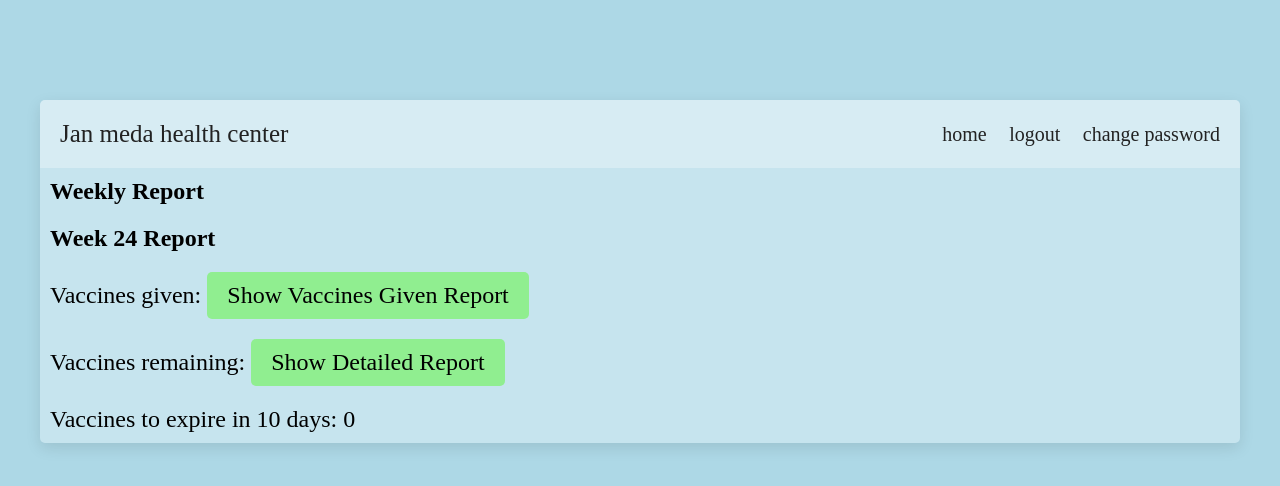
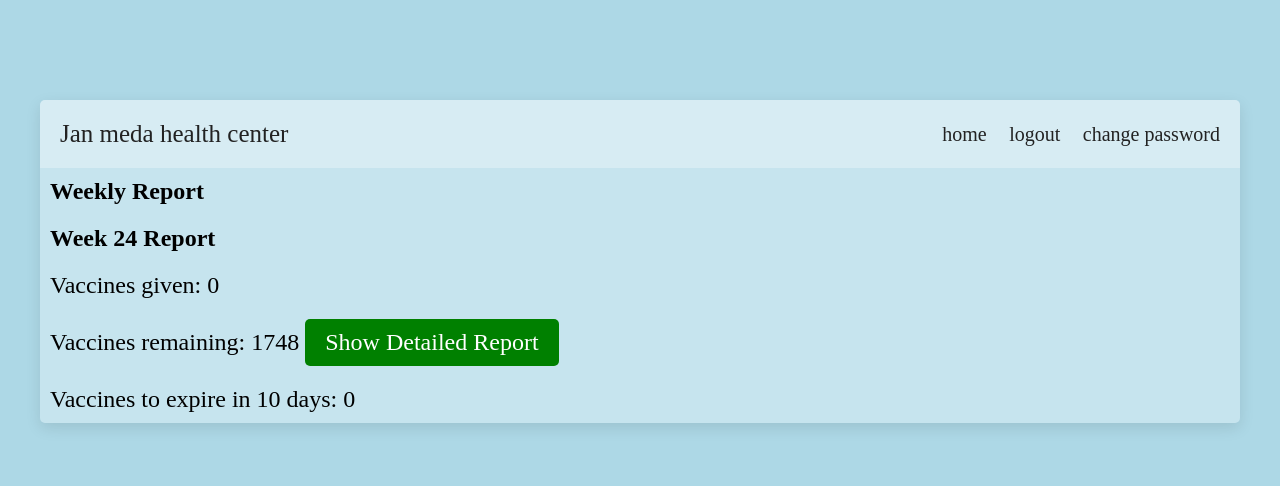
Before and after one commit to lensesorsa/lense, a PHP site: page /GenerateReport.php in a window 1280 px wide. Shown: the top 486 px of the page. Run offline with PHP 8.4, Linux system fonts and the light colour scheme; data comes from the database, SQL or seed files in the repository.

Commit message:
update style

```diff
--- a/GenerateReport.php
+++ b/GenerateReport.php
@@ -13,8 +13,9 @@
    <link rel="stylesheet" href="css/Style.css">
    <link rel="shortcut icon" href="images/ye.jpg">
    <style>
-      table {
+       table {
          margin-bottom: 20px;
+
       }
       h2, h3, p {
          font-size: 24px;
@@ -22,8 +23,8 @@
       }
       button {
          font-size: 18px;
-         background-color: lightgreen;
-         color: black;
+         background-color: green;
+         color: white;
          padding: 10px 20px;
          border: none;
          border-radius: 5px;
@@ -31,19 +32,13 @@
       }
       button:hover {
          background-color: darkgreen;
-         color: White;
       }
    </style>
    <script src="https://code.jquery.com/jquery-3.6.0.min.js"></script>
    <script>
       $(document).ready(function() {
-         $("#showVaccinesGivenBtn").click(function() {
-            $("#vaccinesGivenReport").toggle(); // Toggle the display of the detailed report for Vaccines Given
-         });
-
          $("#showReportBtn").click(function() {
-           // $("#detailedReport").show();// Show the detailed report
-            $("#detailedReport").toggle();
+            $("#detailedReport").show(); // Show the detailed report
          });
       });
    </script>
@@ -72,43 +67,33 @@
          // Check if there are any records
          if ($stmt->rowCount() >= 0) {
             echo "<h2>Weekly Report</h2>";
-            $currentWeek = date("W");
-            echo "<h3>Week " . $currentWeek . " Report</h3>";
+            echo "<h3>Week " . date("W") . " Report</h3>";
 
-            // Calculate total vaccines given for the specific week
-            $givenQuery = "SELECT vaccine_type, COUNT(vaccine_type) AS total_given FROM vaccination_record WHERE WEEK(date) = :week GROUP BY vaccine_type";
-            $givenStmt = $db->prepare($givenQuery);
-            $givenStmt->bindValue(':week', $currentWeek);
-            $givenStmt->execute();
-            $vaccinesGiven = $givenStmt->fetchAll(PDO::FETCH_ASSOC);
-
-            // Show Detailed Report button for Vaccines Given
-            echo "<p>Vaccines given: <button id='showVaccinesGivenBtn' style='font-size: 24px;'>Show Vaccines Given Report</button></p>";
-            echo "<div id='vaccinesGivenReport' style='display: none;'>";
-            echo "<table style='font-size: 18px; padding: 10px;'>";
-            echo "<h3 style='font-size: 22px;'>Detailed Report For Vaccines Given This week</h3>";
-            echo "<tr><th>Vaccine Type</th><th style='padding-left: 30px;'>Vaccines Given</th></tr>";
-            foreach ($vaccinesGiven as $vaccine) {
-               echo "<tr><td style='padding: 10px 20px;'>" . $vaccine['vaccine_type'] . "</td><td style='padding: 10px 20px;'>" . $vaccine['total_given'] . "</td></tr>";
+            // Calculate total vaccines given
+            $totalGiven = 0;
+            while ($row = $stmt->fetch(PDO::FETCH_ASSOC)) {
+               $totalGiven += $row['ammount'];
             }
-            echo "</table>";
-            echo "</div>";
+            echo "<p>Vaccines given: " . $totalGiven . "</p>";
 
             // Query to fetch vaccines remaining
-            $remainingQuery = "SELECT v_type, ammount FROM vaccine";
+            $remainingQuery = "SELECT SUM(ammount) AS remaining FROM vaccine";
             $remainingStmt = $db->query($remainingQuery);
-            $remainingVaccines = $remainingStmt->fetchAll(PDO::FETCH_ASSOC);
-
-            // Show Detailed Report button for Vaccines Remaining
-            echo "<p>Vaccines remaining: <button id='showReportBtn' style='font-size: 24px;'>Show Detailed Report</button></p>";
+            $remainingRow = $remainingStmt->fetch(PDO::FETCH_ASSOC);
+            $remaining = $remainingRow['remaining'] - $totalGiven;
+            echo "<p style='font-size: 24px;'>Vaccines remaining: " . $remaining . " <button id='showReportBtn' style='font-size: 24px;'>Show Detailed Report</button></p>";
 
             // Display the report table initially hidden
             echo "<div id='detailedReport' style='display: none;'>";
-            echo "<h3 style='font-size: 22px;'>Detailed Report For Vaccines Remaining</h3>";
+            echo "<h3 style='font-size: 22px;'>Detailed Report</h3>";
             echo "<table border='1' style='font-size: 18px; padding: 10px;'>";
-            echo "<tr><th>Vaccine Type</th><th style='padding-left: 30px;'>Vaccines Remaining</th></tr>";
-            foreach ($remainingVaccines as $vaccine) {
-               echo "<tr><td>" . $vaccine['v_type'] . "</td><td style='padding-left: 30px;'>" . $vaccine['ammount'] . "</td></tr>";
+            echo "<tr><th>Vaccine Type</th><th style='padding-left: 30px;'>Remaining Quantity</th></tr>";
+
+            // Query to fetch each vaccine type with remaining quantity
+            $detailQuery = "SELECT v_type, ammount FROM vaccine";
+            $detailStmt = $db->query($detailQuery);
+            while ($detailRow = $detailStmt->fetch(PDO::FETCH_ASSOC)) {
+               echo "<tr><td>".$detailRow['v_type']."</td><td style='padding-left: 30px;'>".$detailRow['ammount']."</td></tr>";
             }
             echo "</table>";
             echo "</div>";
@@ -119,10 +104,11 @@
             $expiringRow = $expiringStmt->fetch(PDO::FETCH_ASSOC);
             $expiring = $expiringRow['expiring'];
             echo "<p>Vaccines to expire in 10 days: " . $expiring . "</p>";
+
          } else {
             echo "No records found.";
          }
-      } catch (PDOException $e) {
+      } catch(PDOException $e) {
          echo "Connection failed: " . $e->getMessage();
       }
 
--- a/viewschedule.php
+++ b/viewschedule.php
@@ -152,7 +152,7 @@
 </style>
 
 <body style="background-color:lightblue">
-   <?php @include 'NKhome.php'; ?>
+   <?php @include 'Nhome.php'; ?>
    <div class="container">
       <h1 class="heading">View schedule</h1>
       <section class="footer">
@@ -161,7 +161,7 @@
                <div class="row">
                   <div class="col-3">
                      <div class="box">
-                        <?php @include 'parentnavigation.php'; ?>
+                        <?php @include 'nursenavigation.php'; ?>
                      </div>
                   </div>
                   <div class="col-9 welcome">
```
